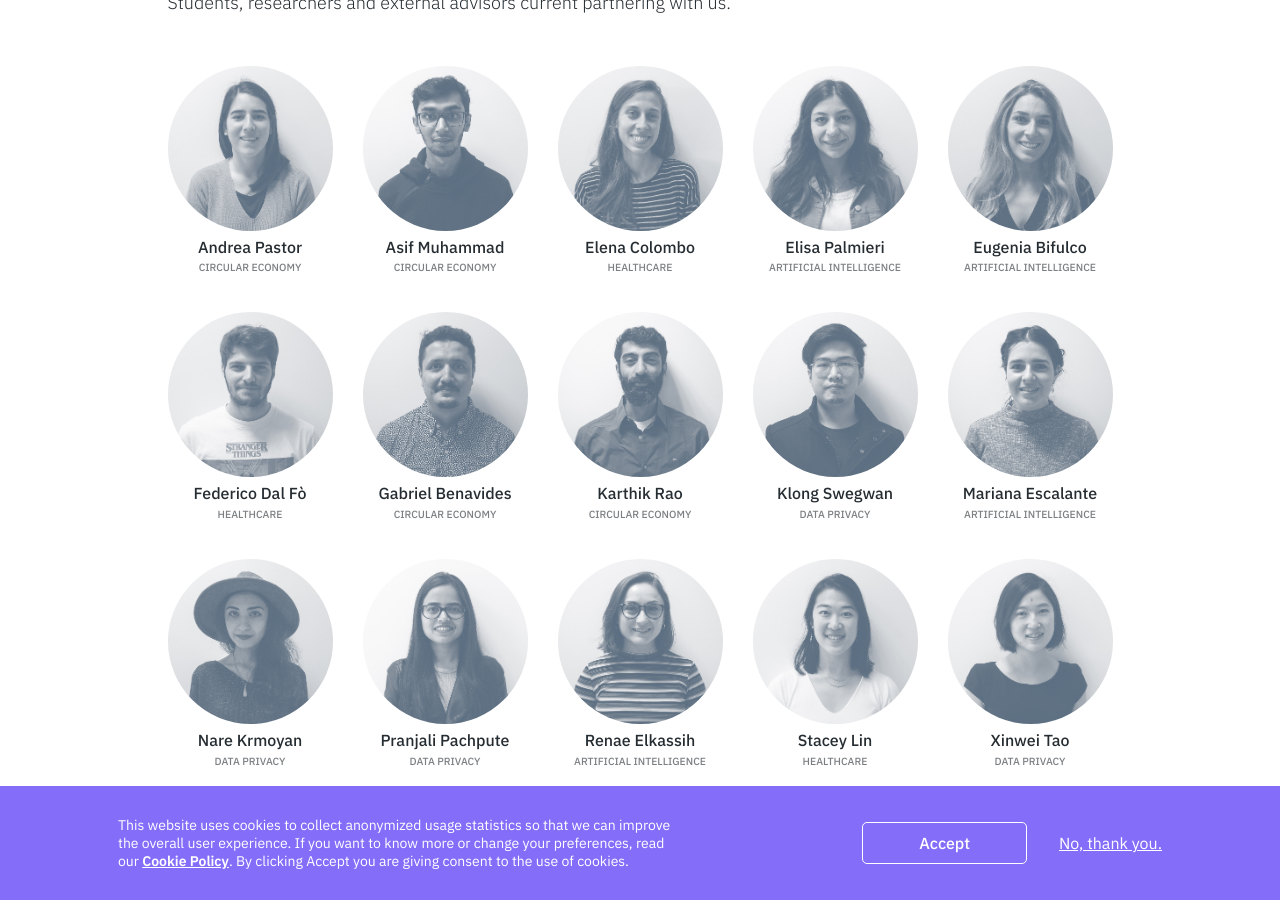
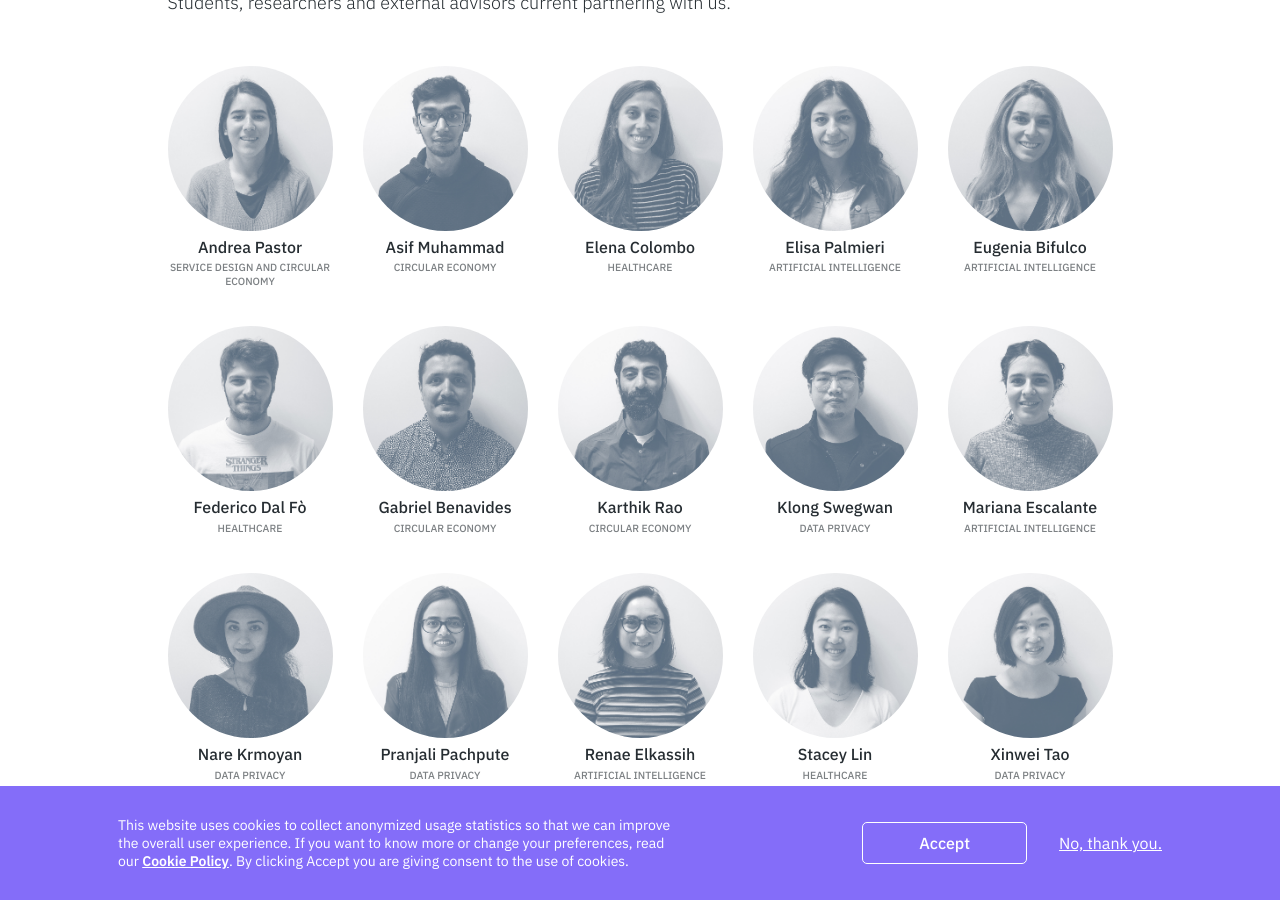
Before and after one commit to service-design-tools/sdt-website, a Jekyll site: the page built from about.html, in a window 1280 px wide and 900 px high, scrolled down 3686 px. Built offline with Jekyll 4.4.1, drawn with Linux system fonts in a browser that asks for light colours.

Commit message:
Update about page “about”

```diff
--- a/_data/about.yml
+++ b/_data/about.yml
@@ -68,7 +68,7 @@ collaboratorsCurrent:
   members:
     - picture: /assets/images/uploads/andrea_pastor.jpg
       name: Andrea Pastor
-      role: Circular economy
+      role: Service design and Circular economy
     - picture: /assets/images/uploads/asif_muhammad.jpg
       name: Asif Muhammad
       role: Circular economy
```
